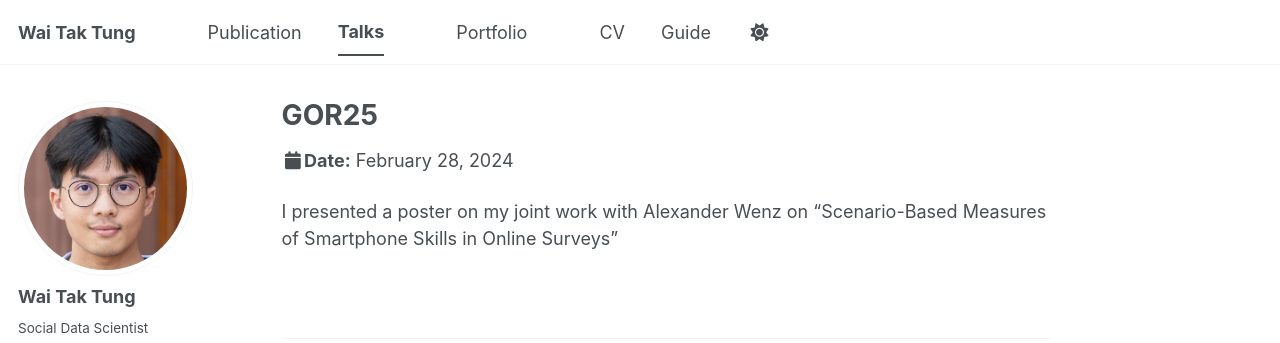
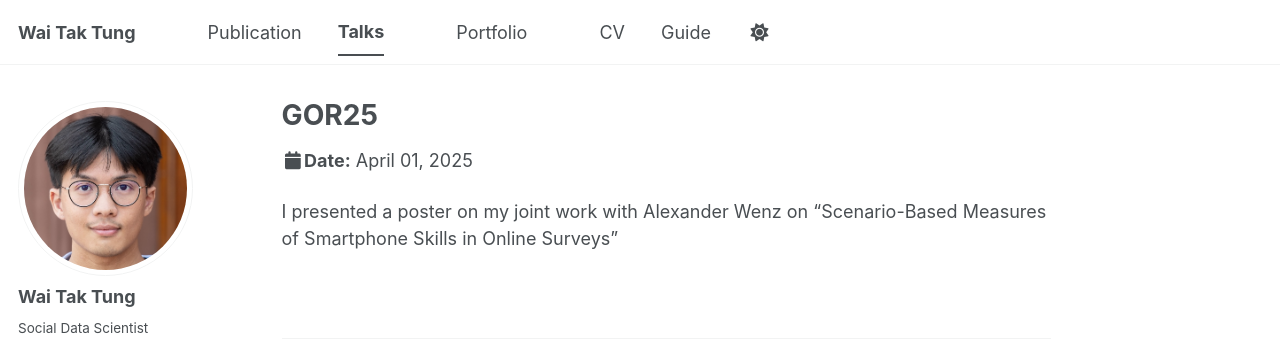
Before and after one commit to wttung/wttung.github.io, a Jekyll site: the page built from _talks/GOR25.md, in a window 1280 px wide. Shown: the top 343 px of the page. Built offline with Jekyll 4.4.1, drawn with Linux system fonts in a browser that asks for light colours; a script bundle is joined from its source files by our own code; library files that are not in the unit come from our copies.

Commit message:
Update GOR25.md

```diff
--- a/_talks/GOR25.md
+++ b/_talks/GOR25.md
@@ -4,7 +4,7 @@ collection: Conference presentation
 type: Poster presentation
 permalink:
 venue: ""
-date: 2024-02-28
+date: 2025-04-01
 location: "Berlin, Germany"
 ---
 
```
